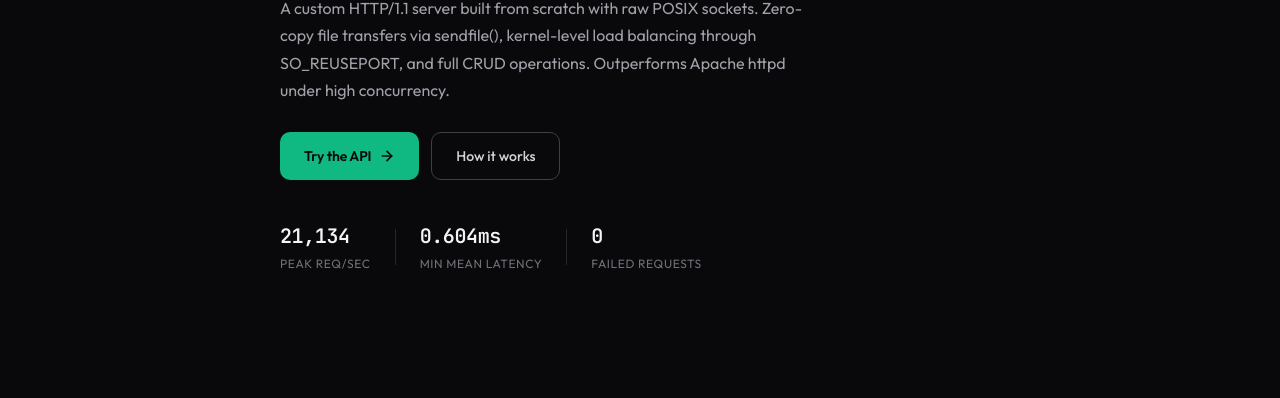
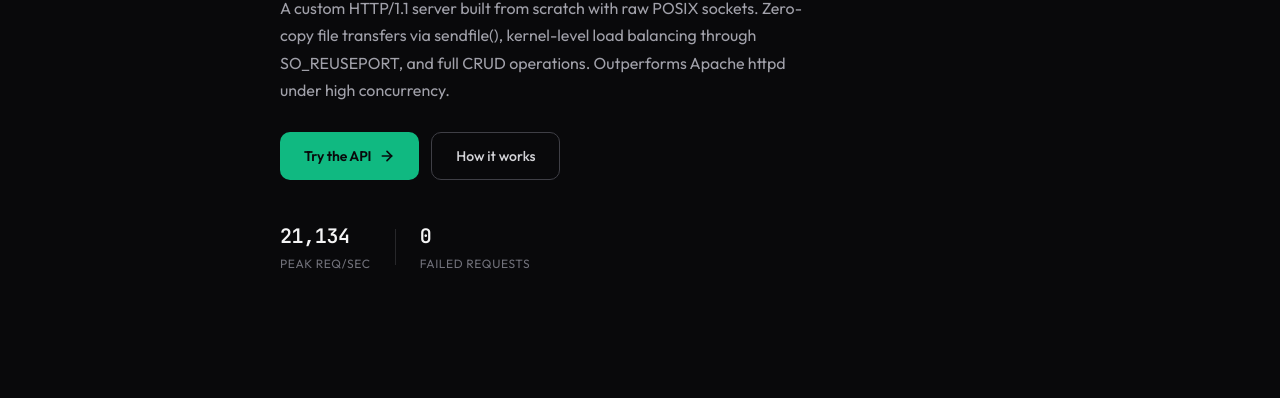
Before and after one commit to maulik-sharma/Minor_Project_PR1103, a plain HTML site: page content/index.html in a window 1280 px wide. Shown: the part 402-800 px from the top of the page. Drawn offline with Linux system fonts and the light colour scheme.

Commit message:
Removes min latency div

```diff
--- a/content/index.html
+++ b/content/index.html
@@ -72,11 +72,6 @@
                     <div class="stat">
                         <span class="stat-value" id="statRps">21,134</span>
                         <span class="stat-label">peak req/sec</span>
-                    </div>
-                    <div class="stat-divider"></div>
-                    <div class="stat">
-                        <span class="stat-value">0.604ms</span>
-                        <span class="stat-label">min mean latency</span>
                     </div>
                     <div class="stat-divider"></div>
                     <div class="stat">
```
